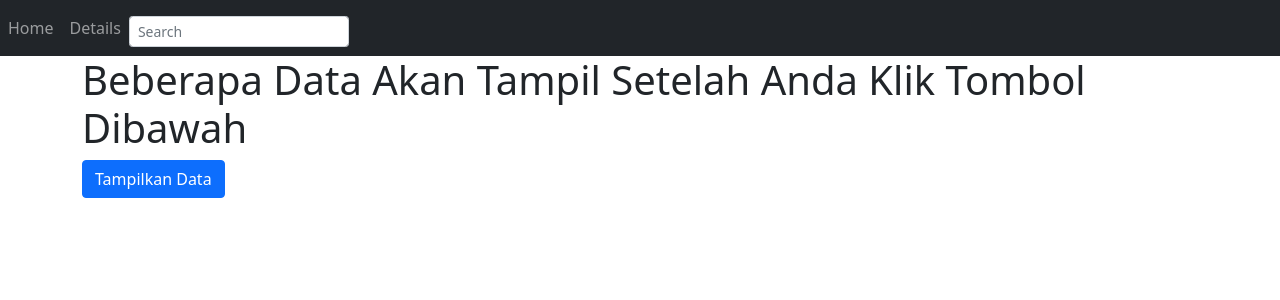
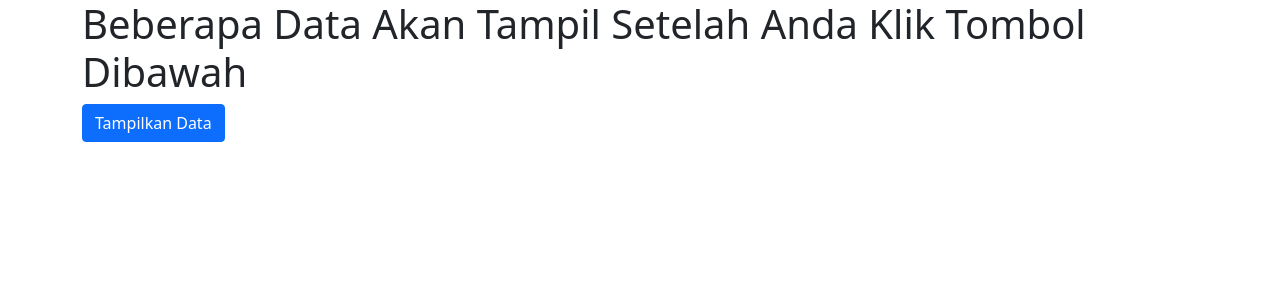
Before and after one commit to adrianfathurs/PWA_VUE, a Vue app: page / in a window 1280 px wide. Shown: the top 300 px of the page. Built offline with nearby package versions, Linux system fonts and the light colour scheme.

Commit message:
hapus navbar

```diff
--- a/src/App.vue
+++ b/src/App.vue
@@ -1,6 +1,6 @@
 <template>
   <div>
-      <Navbar></Navbar>
+
       <b-container>
         <router-view/>
       </b-container>
@@ -8,9 +8,9 @@
 
 </template>
 <script>
-import Navbar from "./components/Navbar"
+
 export default {
-  components:{Navbar}
+
 }
 </script>
 <style>
```
